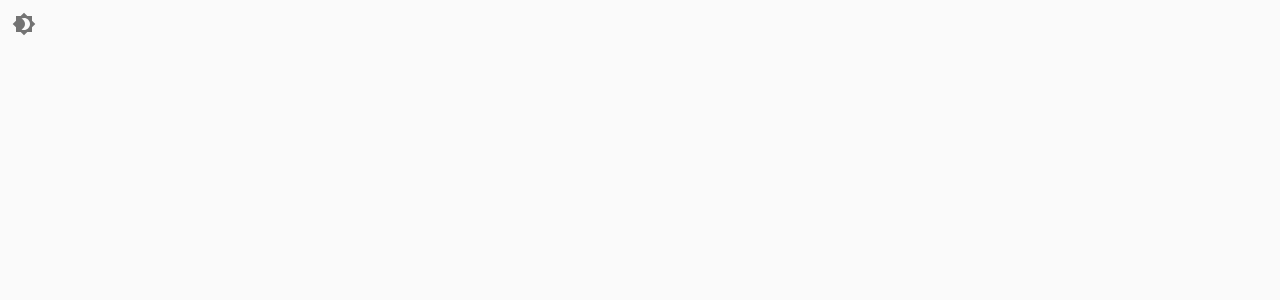
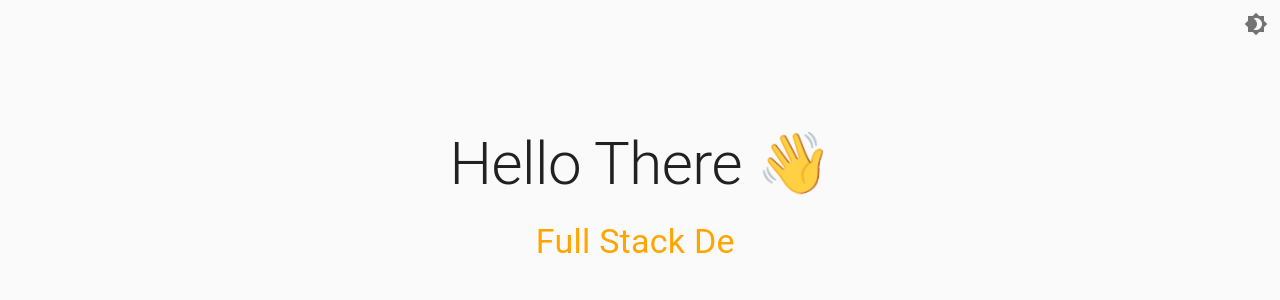
Before and after one commit to na0495/ReactTs-portfolio, a React (Create React App) app: page / in a window 1280 px wide. Shown: the top 300 px of the page. Built offline with nearby package versions, Linux system fonts and the light colour scheme.

Commit message:
update the hero

```diff
--- a/package.json
+++ b/package.json
@@ -13,10 +13,12 @@
     "@types/node": "^12.20.16",
     "@types/react": "^17.0.14",
     "@types/react-dom": "^17.0.9",
+    "framer-motion": "^4.1.17",
     "react": "^17.0.2",
     "react-dom": "^17.0.2",
     "react-scripts": "4.0.3",
     "typescript": "^4.3.5",
+    "typewriter-effect": "^2.18.0",
     "web-vitals": "^1.1.2"
   },
   "scripts": {
--- a/src/App.tsx
+++ b/src/App.tsx
@@ -1,7 +1,8 @@
 import React from 'react';
 import ThemeProvider from './theme/ThemeProvider';
 import { createMuiTheme } from '@material-ui/core/styles';
-import Home from './components/SwitchMode';
+import SwitchMode from './components/SwitchMode';
+import Hero from './components/Home/Hero';
 import CssBaseline from '@material-ui/core/CssBaseline';
 
 function App() {
@@ -13,8 +14,9 @@ function App() {
 
   return (
     <ThemeProvider theme={theme}>
-      <CssBaseline />
-      <Home />
+      <CssBaseline/>
+      <SwitchMode/>
+      <Hero/>
     </ThemeProvider>
   );
 }
--- /dev/null
+++ b/src/components/Animations/Type.js
@@ -0,0 +1,20 @@
+import Typewriter from "typewriter-effect";
+
+function Type() {
+  return (
+    <Typewriter
+      options={{
+        strings: [
+          "Software Developer",
+          "Full Stack Developer",
+          "Open Source Contributor",
+        ],
+        autoStart: true,
+        loop: true,
+        deleteSpeed: 50,
+      }}
+    />
+  );
+}
+
+export default Type;
--- /dev/null
+++ b/src/components/Home/Hero.tsx
@@ -0,0 +1,30 @@
+// eslint-disable-next-line
+import { Box, Typography } from '@material-ui/core';
+// eslint-disable-next-line
+import { AnimatePresence, motion } from 'framer-motion';
+import { makeStyles } from '@material-ui/core/styles'
+import Type from '../Animations/Type';
+import '../styles/icon.css';
+
+const useStyles = makeStyles({
+    type: {
+        color: 'orange'
+    },
+  });
+
+export default function Hero() {
+  const classes = useStyles();
+
+  return (
+    <Box sx={{ height: window.innerHeight - 140}}>
+      <Box sx={{ py: 10, px: 3, textAlign: 'center'}} >
+        <Typography variant="h2" gutterBottom>
+          Hello There <span className="waving-hand">&#128075;</span>
+        </Typography>
+        <Typography variant="h4" className={classes.type}>
+          <Type/>
+        </Typography>
+      </Box>
+    </Box>
+  );
+}
--- a/src/components/SwitchMode.tsx
+++ b/src/components/SwitchMode.tsx
@@ -4,19 +4,17 @@ import Brightness4Icon from '@material-ui/icons/Brightness4';
 import Brightness7Icon from '@material-ui/icons/Brightness7';
 import { useChangeTheme } from '../theme/ThemeProvider';
 import useTheme from '@material-ui/core/styles/useTheme';
+import { Box } from '@material-ui/core';
 
 const SwitchMode: React.FC = ()=>{
   const theme = useTheme();
   const changeTheme = useChangeTheme();
   return (
-    <div style={{height: 720}}>
-        <IconButton
-        title="Toggle light/dark mode"
-        onClick={()=>changeTheme()}
-        >
+    <Box style={{position: '-webkit-sticky', top: '0', textAlign: 'right', zIndex: 3 }}>
+      <IconButton title="Toggle light/dark mode" onClick={()=>changeTheme()}>
         {theme.palette.type === 'light' ? <Brightness4Icon /> : <Brightness7Icon />}
-        </IconButton>
-    </div>
+      </IconButton>
+    </Box>
   )
 }
 
--- /dev/null
+++ b/src/components/styles/icon.css
@@ -0,0 +1,22 @@
+.icons {
+    font-size: 30px;
+}
+
+.waving-hand {
+    animation-name: wave-animation;
+    animation-duration: 2.5s;
+    animation-iteration-count: infinite;
+    transform-origin: 70% 70%;
+    display: inline-block;
+  }
+
+  @keyframes wave-animation {
+    0% { transform: rotate( 0.0deg) }
+    15% { transform: rotate(14.0deg) }  /* The following five values can be played with to make the waving more or less extreme */
+    30% { transform: rotate(-8.0deg) }
+    40% { transform: rotate(14.0deg) }
+    50% { transform: rotate(-4.0deg) }
+    60% { transform: rotate(10.0deg) }
+    70% { transform: rotate( 0.0deg) }  /* Reset for the last half to pause */
+   100% { transform: rotate( 0.0deg) }
+  }
```
Also changed, not shown: 1 other file (tests, documents, lock files or other folders).
